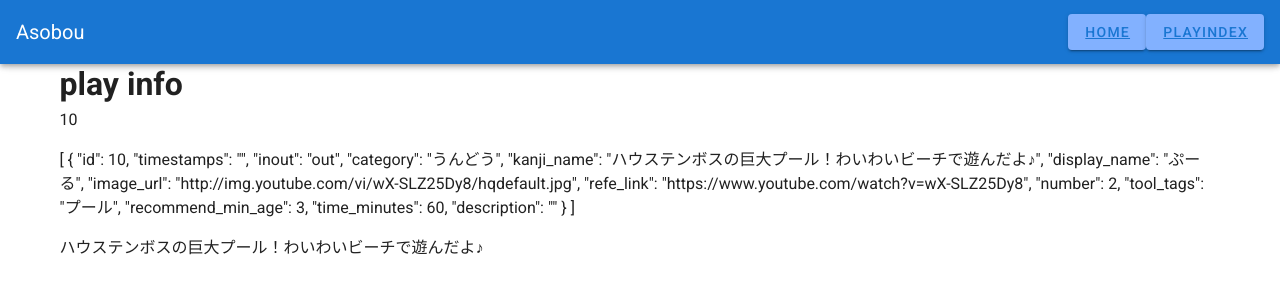
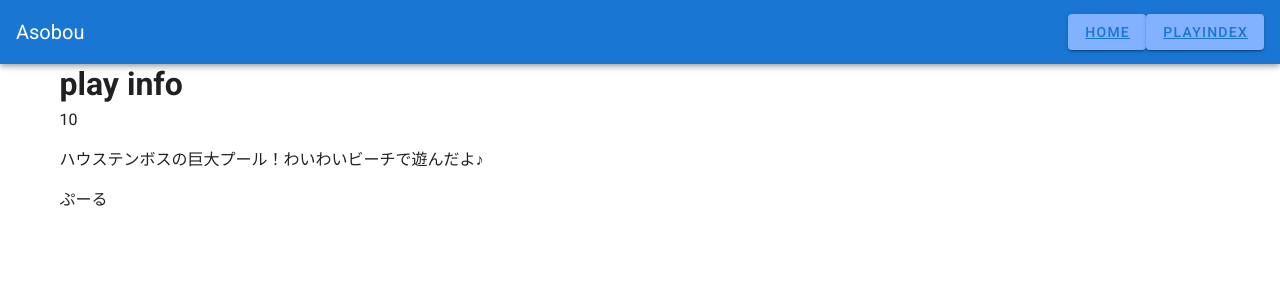
Before and after one commit to mini-will/asobou-prototype, a Vue app: page /playinfo/10 in a window 1280 px wide. Shown: the top 300 px of the page. Built offline with nearby package versions, Linux system fonts and the light colour scheme.

Commit message:
[update] playinfo画面の表示項目を微修正

```diff
--- a/src/views/PlayInfo.vue
+++ b/src/views/PlayInfo.vue
@@ -5,10 +5,12 @@
         <v-col>
           <h1>play info</h1>
 
+          <!-- <p>{{ this.getPlayCardsById(Number($route.params.id)) }}</p> -->
+
           <p>{{ $route.params.id }}</p>
-          <p>{{ this.getPlayCardsById(Number($route.params.id)) }}</p>
-
           <p>{{ temp[0].kanji_name }}</p>
+          <p>{{ temp[0].display_name }}</p>
+          <p>{{ temp[0].description }}</p>
         </v-col>
       </v-row>
     </v-container>
```
